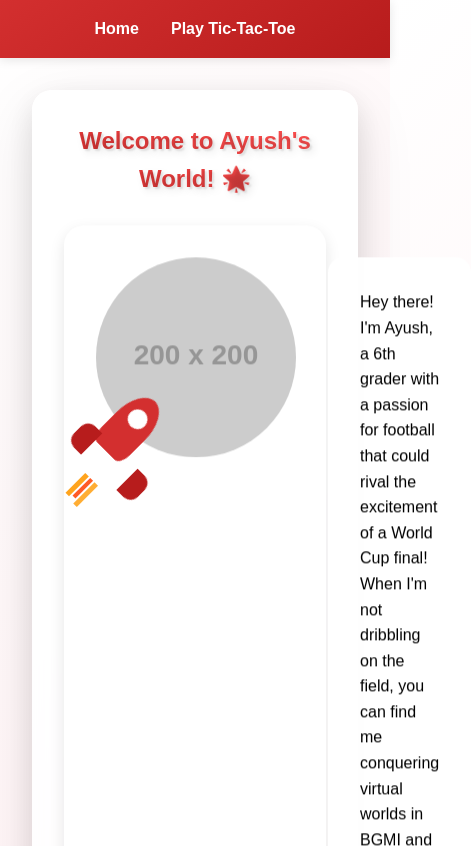
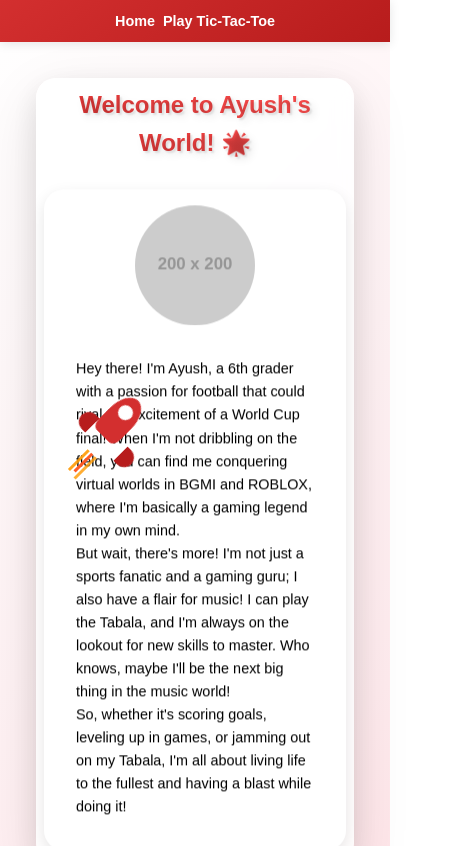
Before and after one commit to Sushiel13/ayushpro, a plain HTML site: page index.html in a window 390 px wide. Shown: the top 846 px of the page, 471 px wide, since content can reach past the window. Drawn offline with Linux system fonts and the light colour scheme; placeholder pictures from the web are drawn by us.

Commit message:
Update styles.css

```diff
--- a/styles.css
+++ b/styles.css
@@ -544,3 +544,216 @@ body {
 .cloud-puff:nth-child(2) { top: -20px; left: 15px; }
 .cloud-puff:nth-child(3) { top: -10px; right: 15px; }
 .cloud-puff:nth-child(4) { top: -15px; left: 45px; }
+
+/* Mobile Responsiveness */
+@media screen and (max-width: 768px) {
+    /* Container adjustments */
+    .container {
+        padding: 1rem;
+        margin: 0.5rem;
+    }
+
+    /* Navigation adjustments */
+    nav {
+        padding: 0.5rem;
+    }
+
+    nav ul {
+        gap: 1rem;
+    }
+
+    /* Hero section adjustments */
+    .intro {
+        flex-direction: column;
+        align-items: center;
+        gap: 1rem;
+        padding: 1rem;
+    }
+
+    .avatar {
+        width: 150px;
+        height: 150px;
+    }
+
+    .about-me {
+        padding: 1rem;
+    }
+
+    h1 {
+        font-size: 1.8rem;
+    }
+
+    /* Game section adjustments */
+    .game-board {
+        grid-template-columns: repeat(3, 80px);
+        gap: 3px;
+    }
+
+    .cell {
+        width: 80px;
+        height: 80px;
+        font-size: 2rem;
+    }
+
+    .game-info {
+        font-size: 1.2rem;
+        padding: 0.5rem 1rem;
+    }
+
+    #restart {
+        padding: 8px 16px;
+        font-size: 1rem;
+    }
+
+    /* Rocket adjustments */
+    .rocket {
+        width: 40px;
+        height: 70px;
+    }
+
+    .rocket-body {
+        width: 30px;
+        height: 50px;
+    }
+
+    .window {
+        width: 15px;
+        height: 15px;
+        top: 10px;
+        left: 7px;
+    }
+
+    .fin {
+        width: 15px;
+        height: 20px;
+    }
+
+    .exhaust {
+        bottom: -20px;
+        width: 15px;
+        height: 20px;
+    }
+
+    .flame {
+        width: 6px;
+        height: 20px;
+    }
+
+    .flame:nth-child(2) {
+        height: 25px;
+    }
+}
+
+/* Small mobile devices */
+@media screen and (max-width: 480px) {
+    /* Further adjustments for smaller screens */
+    .container {
+        padding: 0.5rem;
+        margin: 0.25rem;
+    }
+
+    h1 {
+        font-size: 1.5rem;
+    }
+
+    .game-board {
+        grid-template-columns: repeat(3, 70px);
+    }
+
+    .cell {
+        width: 70px;
+        height: 70px;
+        font-size: 1.8rem;
+    }
+
+    .avatar {
+        width: 120px;
+        height: 120px;
+    }
+
+    /* Adjust text sizes */
+    p {
+        font-size: 0.9rem;
+    }
+
+    .game-info {
+        font-size: 1rem;
+    }
+
+    /* Navigation for very small screens */
+    nav ul {
+        gap: 0.5rem;
+    }
+
+    nav a {
+        font-size: 0.9rem;
+    }
+}
+
+/* Landscape orientation adjustments */
+@media screen and (max-height: 500px) and (orientation: landscape) {
+    .hero {
+        min-height: auto;
+        padding: 1rem;
+    }
+
+    .intro {
+        flex-direction: row;
+        align-items: flex-start;
+    }
+
+    .avatar {
+        width: 100px;
+        height: 100px;
+    }
+
+    .game-section {
+        min-height: auto;
+    }
+}
+
+/* Fix for 3D effects on mobile */
+@media (hover: none) {
+    .container:hover,
+    .cell:hover,
+    .avatar:hover,
+    nav a:hover {
+        transform: none;
+    }
+
+    .game-board {
+        transform: none;
+    }
+
+    .game-board:hover {
+        transform: none;
+    }
+}
+
+/* Prevent text overflow */
+* {
+    word-wrap: break-word;
+    overflow-wrap: break-word;
+}
+
+/* Improve touch targets */
+button,
+.cell,
+nav a {
+    min-height: 44px;
+    min-width: 44px;
+}
+
+/* Optimize animations for mobile */
+@media (prefers-reduced-motion: reduce) {
+    .floating-cartoon,
+    .intro,
+    .flame,
+    .rocket {
+        animation: none;
+    }
+
+    * {
+        transition: none !important;
+    }
+}
```
